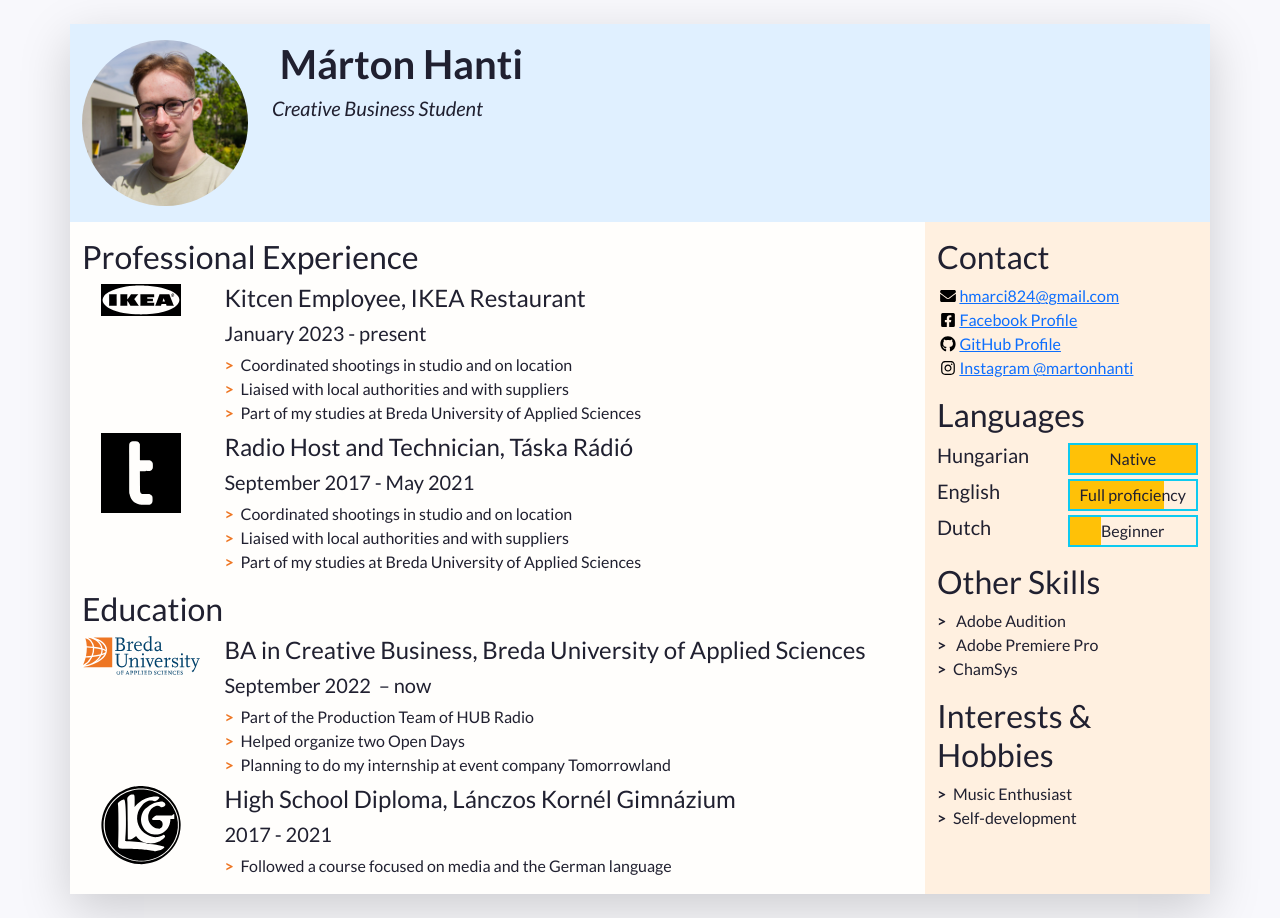
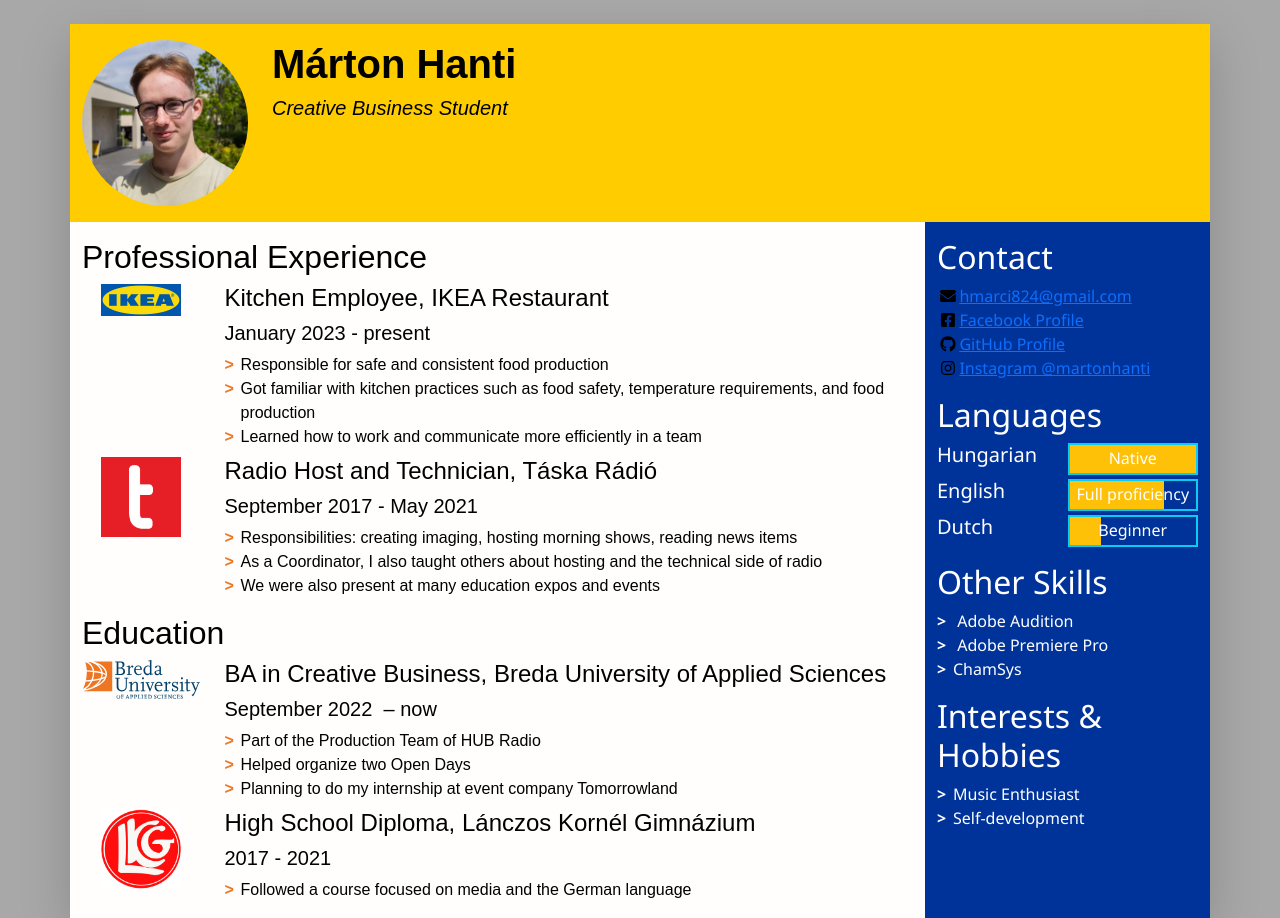
Before and after one commit to martonhanti/PRJ4-CV-Repository, a plain HTML site: page index.html in a window 1280 px wide. Shown: the top 918 px of the page. Drawn offline with nearby package versions, Linux system fonts and the light colour scheme; a web font is replaced by a local one.

Commit message:
almost done

```diff
--- a/css/styles.css
+++ b/css/styles.css
@@ -6,15 +6,23 @@
 /* Styles for the body */
 
 body {
-	font-family: Lato, "Open Sans", Roboto, "Segoe UI", "Helvetica Neue", Helvetica, Arial, sans-serif;
-	color: #202030;
-	background-color: #f8f8fc;
+	font-family: "Madimi", "Segoe UI", "Helvetica Neue", Helvetica, Arial, sans-serif;
+	color: #000000;
+	background-color: #A8A8A8
+
+}
+.madimi-one-regular {
+  font-family: "Madimi One", sans-serif;
+  font-weight: 400;
+  font-style: normal;
 }
 
 /* Styles for custom classes in the document. (There are more, try to find them out!) */
 
 .resume-header {
-    background-color: #e0f0ff;
+    background-color: #FFCC00;
+	color: #000000;
+	font-size: 12px;
 }
 
 .resume-main {
@@ -22,7 +30,8 @@ body {
 }
 
 .resume-aside {
-	background-color: #fff0e0;
+	background-color: #003399;
+	color: #FFFFFF;
 }
 
 /* Styles for lists in the document */
@@ -48,4 +57,12 @@ body {
 .contact-icon {
 	height: 1em;
 	flex-basis: 1.4em;
-}
+	}
+
+.name-color {
+	color:#FFFFFF
+		}
+
+.progress-color {
+	color: #003399
+		}
--- a/index.html
+++ b/index.html
@@ -9,10 +9,14 @@
     <!-- Links to the CSS styles from Bootstrap. -->
     <!-- -->
     <link href="https://cdn.jsdelivr.net/npm/bootstrap@5.2.3/dist/css/bootstrap.min.css" rel="stylesheet" integrity="sha384-rbsA2VBKQhggwzxH7pPCaAqO46MgnOM80zW1RWuH61DGLwZJEdK2Kadq2F9CUG65" crossorigin="anonymous">
+
     <!-- -->
 
     <!-- Links to our additional CSS styles -->
     <link rel="stylesheet" href="css/styles.css">
+	<link rel="preconnect" href="https://fonts.googleapis.com">
+    <link rel="preconnect" href="https://fonts.gstatic.com" crossorigin>
+    <link href="https://fonts.googleapis.com/css2?family=Madimi+One&display=swap" rel="stylesheet">
 
     <title>Márton Hanti's Resumé</title>
   </head>
@@ -48,8 +52,8 @@
         <!--
           A container to wrap around your name and tagline. Full-width at small size, then columns of increasing size.
         -->
-        <div class="col-12 col-sm-8 col-md-9 col-lg-10 my-3 header-content">
-          <h1 class="fw-bolder">&nbsp;Márton Hanti&nbsp;</h1>
+        <div class="col-12 col-sm-8 col-md-9 col-lg-10 my-3 header-content" style="font-family: 'Madimi One', sans-serif;">
+          <h1 class="fw-bolder">Márton Hanti</h1>
           <h5 class="fst-italic tagline">Creative Business Student</h5>
         </div>
       </header>
@@ -64,7 +68,7 @@
         <!--
           <main> is another semantic element. It will contain biographical info (professional experience and education).
         -->
-        <main class="col-md-7 col-lg-8 col-xl-9 resume-main">
+        <main class="col-md-7 col-lg-8 col-xl-9 resume-main" style="font-family: 'whatever', sans-serif;">
 
           <!--
             <section> is yet another semantic element. The first one is for professional experience.
@@ -81,16 +85,16 @@
               <li class="biography-item row mb-2">
                 <!-- We're using a grid inside a grid so we can align logos and text -->
                 <div class="logo-container col-3 col-sm-2 col-md-3 col-lg-2">
-                  <img class="biography-logo mw-100 d-block mx-auto" src="images/employers/ikea-logo.svg" alt="Company logo" width="80">
+                  <img class="biography-logo mw-100 d-block mx-auto" src="images/employers/ikea-logo.png" alt="Company logo" width="80">
                 </div>
                 <div class="biography-contents col-9 col-sm-10 col-md-9 col-lg-10">
-                  <h4>Kitcen Employee, IKEA Restaurant&nbsp; &nbsp;</h4>
+                  <h4>Kitchen Employee, IKEA Restaurant&nbsp; &nbsp;</h4>
                   <h5>January 2023 - present&nbsp;</h5>
                   <!-- Use the list below to talk about your achievements -->
                   <ul class="biography-details list-unstyled">
-                    <li>Coordinated shootings in studio and on location</li>
-                    <li>Liaised with local authorities and with suppliers</li>
-                    <li>Part of my studies at Breda University of Applied Sciences</li>
+                    <li>Responsible for safe and consistent food production</li>
+                    <li>Got familiar with kitchen practices such as food safety, temperature requirements, and food production</li>
+                    <li>Learned how to work and communicate more efficiently in a team</li>
                   </ul>
                 </div>
               </li>
@@ -99,15 +103,15 @@
               <li class="biography-item row mb-2">
                 <div class="logo-container col-3 col-sm-2 col-md-3 col-lg-2">
                 <!-- We're using a grid inside a grid so we can align logos and text -->
-                  <img class="biography-logo mw-100 d-block mx-auto" src="images/employers/taskaradio.svg" alt="Company logo" width="80">
+                  <img class="biography-logo mw-100 d-block mx-auto" src="images/employers/taskaradio-logo.jpg" alt="Company logo" width="80">
                 </div>
                 <div class="biography-contents col-9 col-sm-10 col-md-9 col-lg-10">
-                  <h4>Radio Host and Technician, Táska Rádió&nbsp;</h4>
+                  <h4>Radio Host and Technician, Táska Rádió</h4>
                   <h5>September 2017 - May 2021</h5>
 				  <ul class="biography-details list-unstyled">
-                    <li>Coordinated shootings in studio and on location</li>
-                    <li>Liaised with local authorities and with suppliers</li>
-                    <li>Part of my studies at Breda University of Applied Sciences</li>
+                    <li>Responsibilities: creating imaging, hosting morning shows, reading news items</li>
+                    <li>As a Coordinator, I also taught others about hosting and the technical side of radio</li>
+                    <li>We were also present at many education expos and events</li>
                   </ul>
                   <!-- This entry doesn't have a list of achievements, but you can copy-paste the one from above -->
                 </div>
@@ -142,7 +146,7 @@
               <!-- 2nd item in education -->
               <li class="biography-item row mb-2">
                 <div class="logo-container col-3 col-sm-2 col-md-3 col-lg-2">
-                  <img class="biography-logo mw-100 d-block mx-auto" src="images/schools/logo-lkg.svg" alt="School logo" width="80">
+                  <img class="biography-logo mw-100 d-block mx-auto" src="images/schools/logo-lkg.jpg" alt="School logo" width="80">
                 </div>
                 <div class="biography-contents col-9 col-sm-10 col-md-9 col-lg-10">
                   <h4>High School Diploma, Lánczos Kornél Gimnázium&nbsp;&nbsp;</h4>
@@ -224,6 +228,7 @@
                   <div class="language-progress position-absolute bg-warning h-100 w-75"></div>
                   <h6 class="position-absolute w-100 text-center top-0 py-1">Full proficiency</h6>
                 </div>
+			  </li>
               <li class="language-item d-flex mb-1">
                 <h5 class="language-name w-50">Dutch&nbsp;</h5>
                 <div class="language-level w-50 border border-info border-2 position-relative">
```
Also changed, not shown: images/employers/ikea-logo.png (added), images/employers/ikea-logo.svg (deleted), images/employers/taskaradio-logo.jpg (added), images/employers/taskaradio.svg (deleted), images/icons/new-Instagram-logo-black-glyph.png (added), images/marton-hanti-profile-picture.svg (deleted), images/schools/logo-lkg.jpg (added), images/schools/logo-lkg.svg (deleted).
